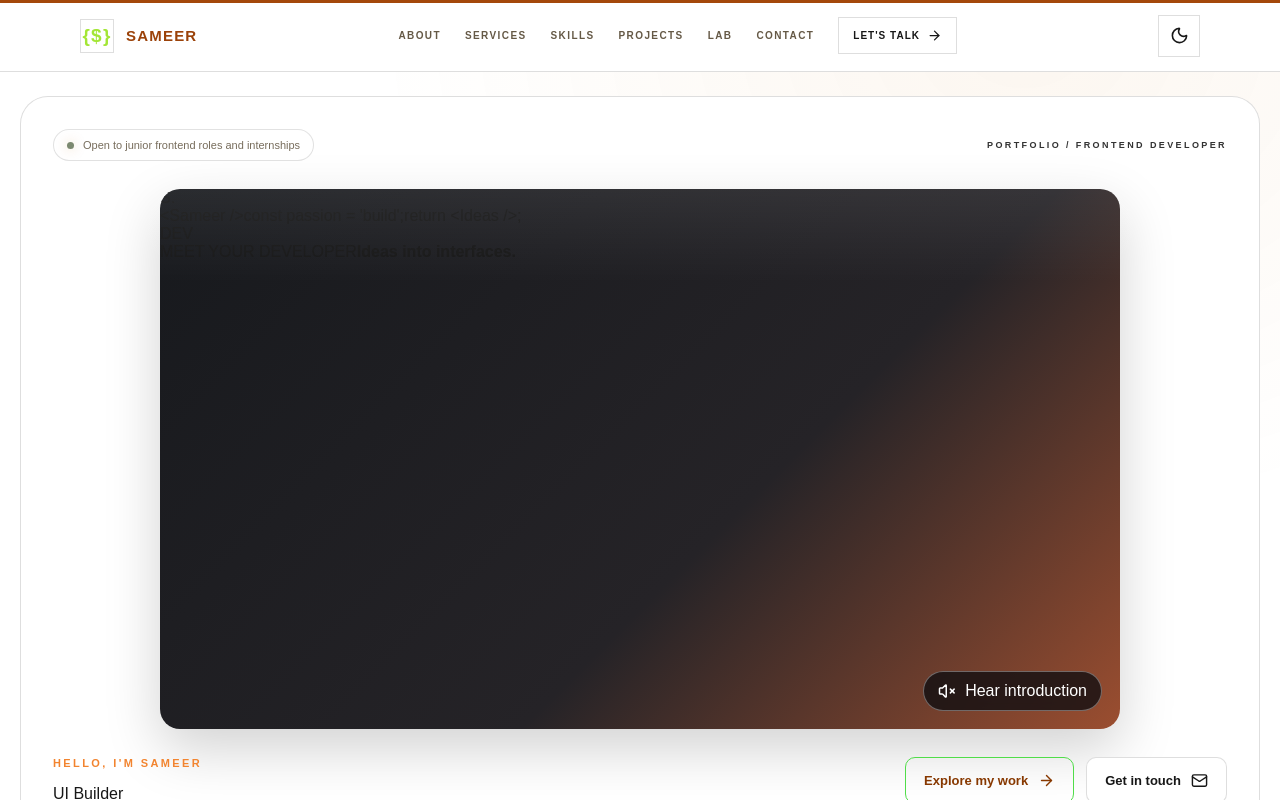
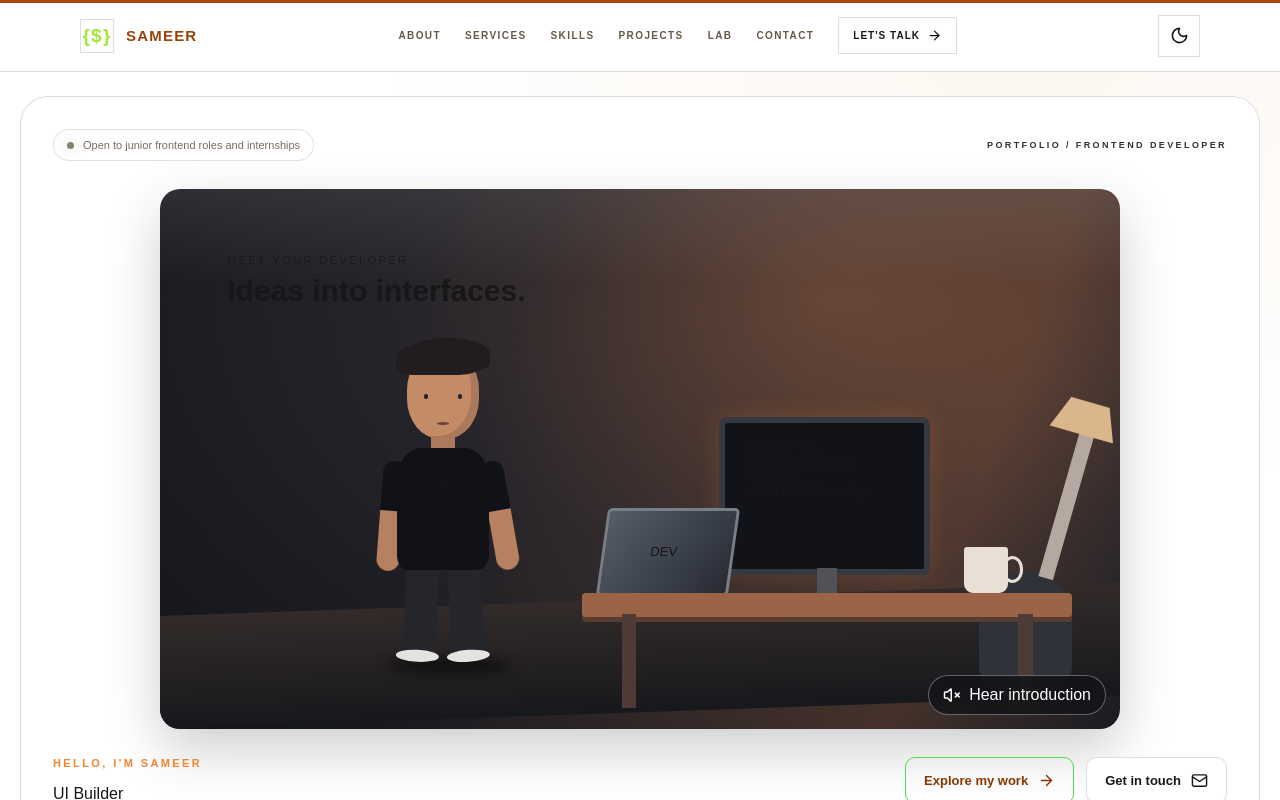
Before and after one commit to SameerRajput007/dmn.devfolio, a React (Vite) app: page / in a window 1280 px wide. Shown: the top 800 px of the page. Built offline with nearby package versions, Linux system fonts and the light colour scheme; a web font is replaced by a local one.

Commit message:
Style contained animated developer scene

```diff
--- a/src/sections/Hero.css
+++ b/src/sections/Hero.css
@@ -1,18 +1,29 @@
-/* Contained hero; sticker trail removed. Video file is supplied separately. */
-#home.hero-contained { position:relative; isolation:isolate; box-sizing:border-box; width:min(1240px,calc(100% - 40px)); min-height:0; height:auto; margin:24px auto 48px; padding:32px; display:flex; flex-direction:column; gap:28px; border-radius:28px; overflow:hidden; background:var(--surface,#f7f6f2); color:var(--text,inherit); border:1px solid var(--border,rgba(128,128,128,.2)); }
-#home.hero-contained .hero-topline, #home.hero-contained .hero-bottomline, #home.hero-contained .scroll-cue { position:relative; inset:auto; transform:none; width:100%; max-width:none; z-index:2; }
-#home.hero-contained .hero-avatar-stage { position:relative; width:100%; max-width:960px; margin:auto; aspect-ratio:16/9; border-radius:20px; overflow:hidden; background:linear-gradient(135deg,#17191d,#252327 60%,#9b4e30); box-shadow:0 20px 55px rgba(0,0,0,.18); }
-#home.hero-contained .hero-avatar-video { display:block; width:100%; height:100%; object-fit:contain; }
-
-#home.hero-contained .hero-bottomline { display:flex; align-items:flex-start; justify-content:space-between; gap:28px; }
-#home.hero-contained .hero-copy { max-width:520px; }
-#home.hero-contained .hero-cta { flex-shrink:0; }
-#home.hero-contained .scroll-cue { display:inline-flex; align-items:center; gap:10px; width:fit-content; }
-@media(max-width:760px){#home.hero-contained{width:calc(100% - 24px);margin:12px auto 30px;padding:20px;gap:22px;border-radius:20px}#home.hero-contained .hero-bottomline{flex-direction:column}#home.hero-contained .hero-cta{width:100%}#home.hero-contained .hero-avatar-stage{border-radius:14px}}
-
-#home.hero-contained .hero-avatar-pending { position:absolute; inset:0; display:flex; flex-direction:column; align-items:center; justify-content:center; gap:12px; padding:24px; text-align:center; color:#f8f5f1; background:linear-gradient(120deg,#15171c,#28252b 65%,#8d4b32); }
-#home.hero-contained .hero-avatar-pending span { font-size:11px; letter-spacing:.2em; color:#f5a67f; }
-#home.hero-contained .hero-avatar-pending strong { font-size:clamp(1.4rem,3vw,2.8rem); }
-#home.hero-contained .hero-avatar-pending p { max-width:44ch; font-size:clamp(.85rem,1.4vw,1rem); line-height:1.6; }
-#home.hero-contained .hero-sound-toggle { position:absolute; bottom:18px; right:18px; z-index:3; display:flex; align-items:center; gap:9px; border:1px solid rgba(255,255,255,.35); background:rgba(12,13,16,.76); color:#fff; padding:10px 14px; border-radius:999px; cursor:pointer; backdrop-filter:blur(8px); }
-#home.hero-contained .hero-sound-toggle:focus-visible { outline:3px solid #f68b5e; outline-offset:3px; }
+#home.hero-contained{position:relative;isolation:isolate;box-sizing:border-box;width:min(1240px,calc(100% - 40px));min-height:0;height:auto;margin:24px auto 48px;padding:32px;display:flex;flex-direction:column;gap:28px;border-radius:28px;overflow:hidden;background:var(--surface,#f7f6f2);color:var(--text,inherit);border:1px solid var(--border,rgba(128,128,128,.2))}
+#home.hero-contained .hero-topline,#home.hero-contained .hero-bottomline,#home.hero-contained .scroll-cue{position:relative;inset:auto;transform:none;width:100%;max-width:none;z-index:2}
+#home.hero-contained .hero-bottomline{display:flex;align-items:flex-start;justify-content:space-between;gap:28px}
+#home.hero-contained .hero-copy{max-width:520px}#home.hero-contained .hero-cta{flex-shrink:0}#home.hero-contained .scroll-cue{display:inline-flex;align-items:center;gap:10px;width:fit-content}
+#home .hero-scene{position:relative;width:100%;max-width:960px;margin:auto;aspect-ratio:16/9;overflow:hidden;border-radius:20px;background:radial-gradient(ellipse at 70% 20%,#553e35 0%,#25242a 46%,#11141a 100%);box-shadow:0 20px 55px #0003;color:#fff}
+.scene-glow{position:absolute;inset:0;background:linear-gradient(110deg,transparent 35%,#f1874830 80%,transparent)}
+.scene-floor{position:absolute;bottom:0;width:100%;height:21%;background:linear-gradient(#332b2a,#17181c);transform:skewY(-2deg);transform-origin:left}
+.scene-character{position:absolute;left:22%;bottom:12%;height:58%;width:15%;animation:walk-in 3.6s cubic-bezier(.18,.72,.24,1) both;z-index:3}
+.character-head{position:absolute;top:0;left:25%;width:50%;height:28%;border-radius:44% 44% 46% 46%;background:#c48b67;z-index:3;box-shadow:inset -8px -3px #0002}
+.character-hair{position:absolute;top:-13%;left:-8%;width:116%;height:38%;background:#211c1d;border-radius:50% 48% 25% 20%;box-shadow:-5px 2px #211c1d,5px -2px #211c1d}
+.character-eyes{position:absolute;top:49%;left:23%;width:54%;display:flex;justify-content:space-between}.character-eyes i{width:12%;aspect-ratio:1;background:#242127;border-radius:50%}
+.character-mouth{position:absolute;bottom:16%;left:42%;width:17%;height:3%;background:#6c3d3b;border-radius:50%}.character-mouth.talking{animation:talk .3s infinite alternate}
+.character-neck{position:absolute;top:24%;left:42%;width:16%;height:10%;background:#ad795d}
+.character-body{position:absolute;top:31%;left:18%;width:64%;height:39%;border-radius:26% 26% 12% 12%;background:#111217;z-index:2}.shirt-mark{position:absolute;top:20%;left:42%;font-size:clamp(8px,1.6vw,16px);color:#ef8c58}
+.character-arm{position:absolute;top:35%;height:35%;width:16%;background:linear-gradient(#111217 45%,#b78060 45%);border-radius:25px;transform-origin:top}.arm-left{left:9%;animation:wave 3s ease-in-out 3.5s infinite}.arm-right{right:9%;transform:rotate(-10deg)}
+.character-leg{position:absolute;top:66%;width:23%;height:32%;background:#24262c;border-radius:8px;transform-origin:top}.leg-left{left:25%;transform:rotate(3deg)}.leg-right{right:25%;transform:rotate(-4deg)}.character-leg:after{content:"";position:absolute;bottom:-4%;left:-18%;width:130%;height:12%;background:#e5e3df;border-radius:50%}
+.character-shadow{position:absolute;bottom:-3%;left:12%;width:85%;height:5%;border-radius:50%;background:#0008;filter:blur(6px)}
+.scene-workspace{position:absolute;right:5%;bottom:9%;width:51%;height:65%;z-index:2}
+.scene-desk{position:absolute;bottom:18%;width:100%;height:7%;background:#9b6446;border-radius:4px;box-shadow:0 5px #583c30}.scene-desk-leg{position:absolute;bottom:-8%;height:27%;width:3%;background:#4e3b37}.scene-desk-leg.left{left:8%}.scene-desk-leg.right{right:8%}
+.scene-monitor{position:absolute;bottom:30%;left:28%;width:43%;height:45%;background:#111318;border:6px solid #363a40;border-radius:8px;box-shadow:0 0 24px #e6843c35}.monitor-code{display:flex;flex-direction:column;gap:12%;padding:10%;font-size:clamp(5px,1vw,12px);color:#9ad5b8;font-family:monospace}.monitor-code span:first-child{color:#e99a66}.monitor-code span:last-child{color:#b4a2ef}
+.scene-monitor-neck{position:absolute;bottom:24%;left:48%;width:4%;height:8%;background:#515157}.scene-laptop{position:absolute;bottom:24%;left:4%;width:27%;height:25%;background:linear-gradient(125deg,#555d68,#272b34);transform:skew(-8deg);border:3px solid #777e86;border-radius:5px}.scene-laptop span{position:absolute;top:40%;left:36%;font-size:clamp(7px,1.2vw,13px);color:#c4cad0}
+.scene-cup{position:absolute;bottom:25%;right:13%;width:9%;height:13%;background:#e9dfd4;border-radius:3px 3px 9px 9px}.scene-cup:after{content:"";position:absolute;right:-34%;top:20%;height:45%;width:35%;border:3px solid #e9dfd4;border-radius:50%}
+.scene-lamp{position:absolute;right:4%;bottom:29%;height:48%;width:3%;background:#b5a8a0;transform:rotate(16deg);transform-origin:bottom}.scene-lamp span{position:absolute;top:-8%;right:-140%;height:20%;width:450%;background:#d9b68c;clip-path:polygon(20% 0,80% 0,100% 100%,0 100%);box-shadow:0 0 20px #f8c17a}
+.scene-chair{position:absolute;right:0;bottom:0;width:19%;height:31%;border-radius:45% 45% 12% 12%;background:#30323a;z-index:-1}
+.scene-caption{position:absolute;top:12%;left:7%;display:flex;flex-direction:column;gap:8px}.scene-caption span{font-size:clamp(7px,1vw,11px);letter-spacing:.22em;color:#ed9b6b}.scene-caption strong{font-size:clamp(14px,2.5vw,30px);font-weight:600}
+#home .hero-sound-toggle{position:absolute;bottom:14px;right:14px;z-index:6;display:flex;align-items:center;gap:8px;border:1px solid #fff5;background:#141519dd;color:#fff;padding:10px 14px;border-radius:999px;cursor:pointer;backdrop-filter:blur(8px)}#home .hero-sound-toggle:focus-visible{outline:3px solid #f68b5e;outline-offset:3px}
+@keyframes walk-in{0%{transform:translateX(-220%) translateY(4%) rotate(-4deg);opacity:0}20%{opacity:1}65%{transform:translateX(0) translateY(0)}100%{transform:translateX(0)}}@keyframes wave{0%,100%{transform:rotate(12deg)}50%{transform:rotate(-35deg)}}@keyframes talk{to{height:12%;border-radius:40%}}
+@media(max-width:760px){#home.hero-contained{width:calc(100% - 24px);margin:12px auto 30px;padding:20px;gap:22px;border-radius:20px}#home.hero-contained .hero-bottomline{flex-direction:column}#home.hero-contained .hero-cta{width:100%}#home .hero-scene{border-radius:14px}.scene-monitor{border-width:3px}.monitor-code{gap:5px}}
+@media(prefers-reduced-motion:reduce){.scene-character,.arm-left,.character-mouth.talking{animation:none}}
```
